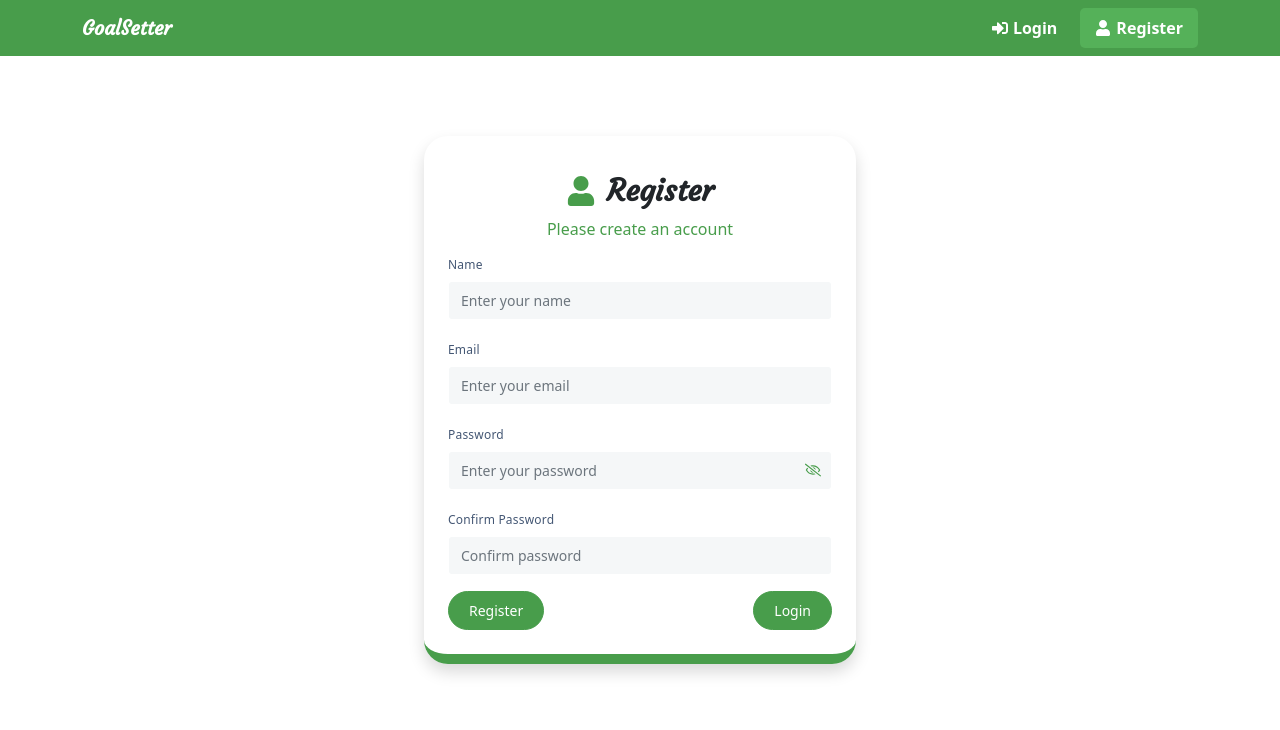
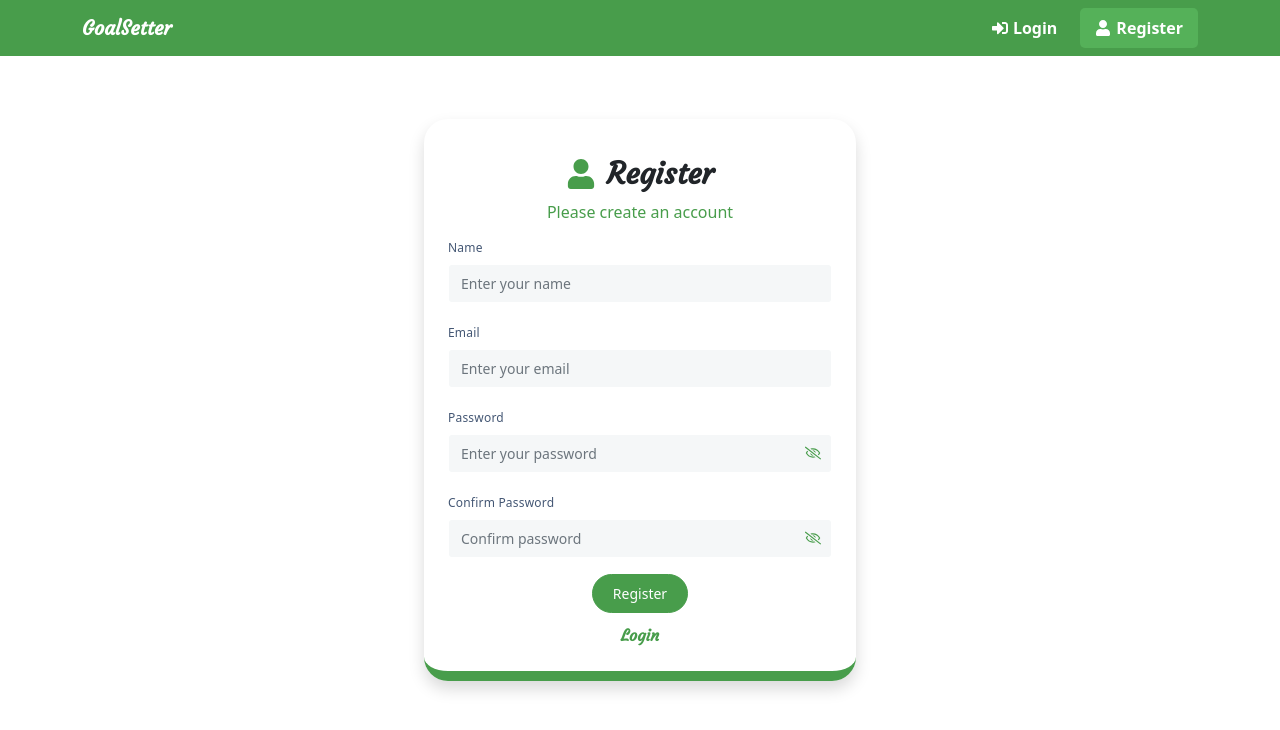
Before and after one commit to shivprajapat/mern-todo-goal-app, a React (Create React App) app in the folder frontend/: page /register in a window 1280 px wide. Shown: the top 730 px of the page. Built offline with nearby package versions, Linux system fonts and the light colour scheme; no server answers.

Commit message:
frontend Use login api

```diff
--- a/frontend/src/components/Header.jsx
+++ b/frontend/src/components/Header.jsx
@@ -1,20 +1,31 @@
 import React from 'react'
-import { Container, Nav, Navbar } from 'react-bootstrap'
+import { Button, Container, Nav, Navbar } from 'react-bootstrap'
 import { Link, NavLink } from 'react-router-dom'
 import { FaSignInAlt, FaUser } from 'react-icons/fa'
 
 const Header = () => {
+    const loading = false;
+
+    const handleLogout = ()=>{
+        localStorage.clear();
+    }
     return (
         <Navbar fixed='top' bg="primary" variant="dark">
             <Container>
                 <Navbar.Brand to="/" as={Link}>
                     GoalSetter
                 </Navbar.Brand>
-                <Navbar.Toggle aria-controls="basic-navbar-nav"/>
+                <Navbar.Toggle aria-controls="basic-navbar-nav" />
                 <Navbar.Collapse id="basic-navbar-nav">
                     <Nav className="ms-auto">
-                        <Nav.Link as={NavLink} to="/login"><FaSignInAlt /> <span>Login</span></Nav.Link>
-                        <Nav.Link as={NavLink} to="/register"><FaUser /> <span>Register</span></Nav.Link>
+                        {
+                            loading ? <Button onClick={handleLogout}><FaSignInAlt /> <span>Logout</span></Button>
+                                :
+                                <>
+                                    <Nav.Link as={NavLink} to="/login"><FaSignInAlt /> <span>Login</span></Nav.Link>
+                                    <Nav.Link as={NavLink} to="/register"><FaUser /> <span>Register</span></Nav.Link>
+                                </>
+                        }
                     </Nav>
                 </Navbar.Collapse>
             </Container>
--- a/frontend/src/index.css
+++ b/frontend/src/index.css
@@ -142,7 +142,16 @@ form .btn-primary {
   border-color: #489d4b !important;
   background-color: rgb(245, 247, 248);
 }
-
+.form-wrapper  a{
+  display: block;
+  text-transform: capitalize;
+  color: #489d4b;
+  text-decoration: none;
+  margin-top: 10px;
+  font-size: 16px;
+  font-family: 'Courgette', cursive;
+font-weight: 600;
+}
 .icon-input{
   position: relative;
 }
--- a/frontend/src/pages/Login.jsx
+++ b/frontend/src/pages/Login.jsx
@@ -1,16 +1,19 @@
 import React, { useState } from 'react'
 import { Button, Form, Spinner } from 'react-bootstrap'
-import { FaSignInAlt , FaEye, FaRegEyeSlash } from 'react-icons/fa'
+import { FaSignInAlt, FaEye, FaRegEyeSlash } from 'react-icons/fa'
+import { useMutation } from 'react-query'
+import { Link, useNavigate } from 'react-router-dom'
+import { login } from '../query/auth/auth.query'
 
 const Login = () => {
-  const isLoading = false
+  const [show, setShow] = useState(false)
   const [formData, setFormData] = useState({
     email: '',
     password: '',
   })
-  const [show, setShow] = useState(false)
 
   const { email, password } = formData
+  const navigate = useNavigate()
 
   const onChange = (e) => {
     setFormData((prevState) => ({
@@ -18,12 +21,21 @@ const Login = () => {
       [e.target.name]: e.target.value,
     }))
   }
+
+  const passwordToggle = () => {
+    setShow(!show)
+  }
+
+  const { mutate, isLoading } = useMutation(login, {
+    onSuccess: (response) => {
+      console.log({ response })
+      localStorage.setItem('token', response.headers.authorization)
+      navigate('/')
+    }
+  })
   const onSubmit = (e) => {
     e.preventDefault()
-    console.log('e :>> ', e);
-  }
-  const passwordToggle = () => {
-    setShow(!show)
+    mutate({ email, password })
   }
   return (
     <section className='auth'>
@@ -43,10 +55,14 @@ const Login = () => {
               <Form.Control type={show ? "text" : "password"} placeholder='Enter your password' name='password' onChange={onChange} value={password} />
               <span className="eye" onClick={passwordToggle}>{show ? <FaEye /> : <FaRegEyeSlash />}</span>
             </div>
-                      </Form.Group>
+          </Form.Group>
+          <Form.Group className="text-center">
+
           <Button variant="primary" mr={2} type="submit">
             {isLoading ? <Spinner animation="border" size="sm" /> : "Submit"}
           </Button>
+          <Link to='/register'>register</Link>
+          </Form.Group>
         </Form>
       </div>
     </section>
--- a/frontend/src/pages/Register.jsx
+++ b/frontend/src/pages/Register.jsx
@@ -2,11 +2,12 @@ import React, { useState } from 'react'
 import { Button, Form, Spinner } from 'react-bootstrap'
 import { FaUser, FaEye, FaRegEyeSlash } from 'react-icons/fa'
 import { useMutation } from 'react-query'
-import { useNavigate } from 'react-router-dom'
+import { Link, useNavigate } from 'react-router-dom'
 import { register } from '../query/auth/auth.query'
 
 const Register = () => {
-  const [show, setShow] = useState(false)
+  const [eyePassword, setEyePassword] = useState(false)
+  const [eyePassword1, setEyePassword1] = useState(false)
   const [formData, setFormData] = useState({
     name: '',
     email: '',
@@ -26,14 +27,16 @@ const Register = () => {
   }
 
   const passwordToggle = () => {
-    setShow(!show)
+    setEyePassword(!eyePassword)
   }
-
+  const passwordToggle1 = () => {
+    setEyePassword1(!eyePassword1)
+  }
   const { mutate, isLoading } = useMutation(register, {
     onSuccess: (response) => {
       console.log({ response })
       localStorage.setItem('token', response.headers.authorization)
-      navigate('/')
+      navigate('/login')
     }
   })
   const onSubmit = (e) => {
@@ -67,22 +70,22 @@ const Register = () => {
           <Form.Group className="mb-3" controlId="formBasicPassword">
             <Form.Label>Password</Form.Label>
             <div className="icon-input">
-              <Form.Control type={show ? "text" : "password"} placeholder='Enter your password' name='password' onChange={onChange} value={password} />
-              <span className="eye" onClick={passwordToggle}>{show ? <FaEye /> : <FaRegEyeSlash />}</span>
+              <Form.Control type={eyePassword ? "text" : "password"} placeholder='Enter your password' name='password' onChange={onChange} value={password} />
+              <span className="eye" onClick={passwordToggle}>{eyePassword ? <FaEye /> : <FaRegEyeSlash />}</span>
             </div>
           </Form.Group>
           <Form.Group className="mb-3" controlId="formBasicPassword2">
             <Form.Label>Confirm Password</Form.Label>
-            <Form.Control type="password" placeholder='Confirm password' name='password2' onChange={onChange} value={password2} />
+            <div className="icon-input">
+            <Form.Control type={eyePassword1 ? "text" : "password"} placeholder='Confirm password' name='password2' onChange={onChange} value={password2} />
+            <span className="eye" onClick={passwordToggle1}>{eyePassword1 ? <FaEye /> : <FaRegEyeSlash />}</span>  </div>
           </Form.Group>
-          <Form.Group className="d-flex justify-content-between align-items-center" controlId="formBasicPassword2">
+          <Form.Group className="text-center">
 
             <Button variant="primary" type="submit">
               {isLoading ? <Spinner animation="border" size="sm" /> : "Register"}
             </Button>
-            <Button variant="primary" onClick={() => navigate("/login")}>
-              Login
-            </Button>
+            <Link to='/login'>Login</Link>
           </Form.Group>
         </Form>
       </div>
--- a/frontend/src/query/auth/auth.query.js
+++ b/frontend/src/query/auth/auth.query.js
@@ -10,7 +10,7 @@ export async function register({ name, email, password }) {
 }
 
 export async function login({ email, password }) {
-  return await axios.post('/login', {
+  return await axios.post('/users/login', {
     email,
     password
   })
```
